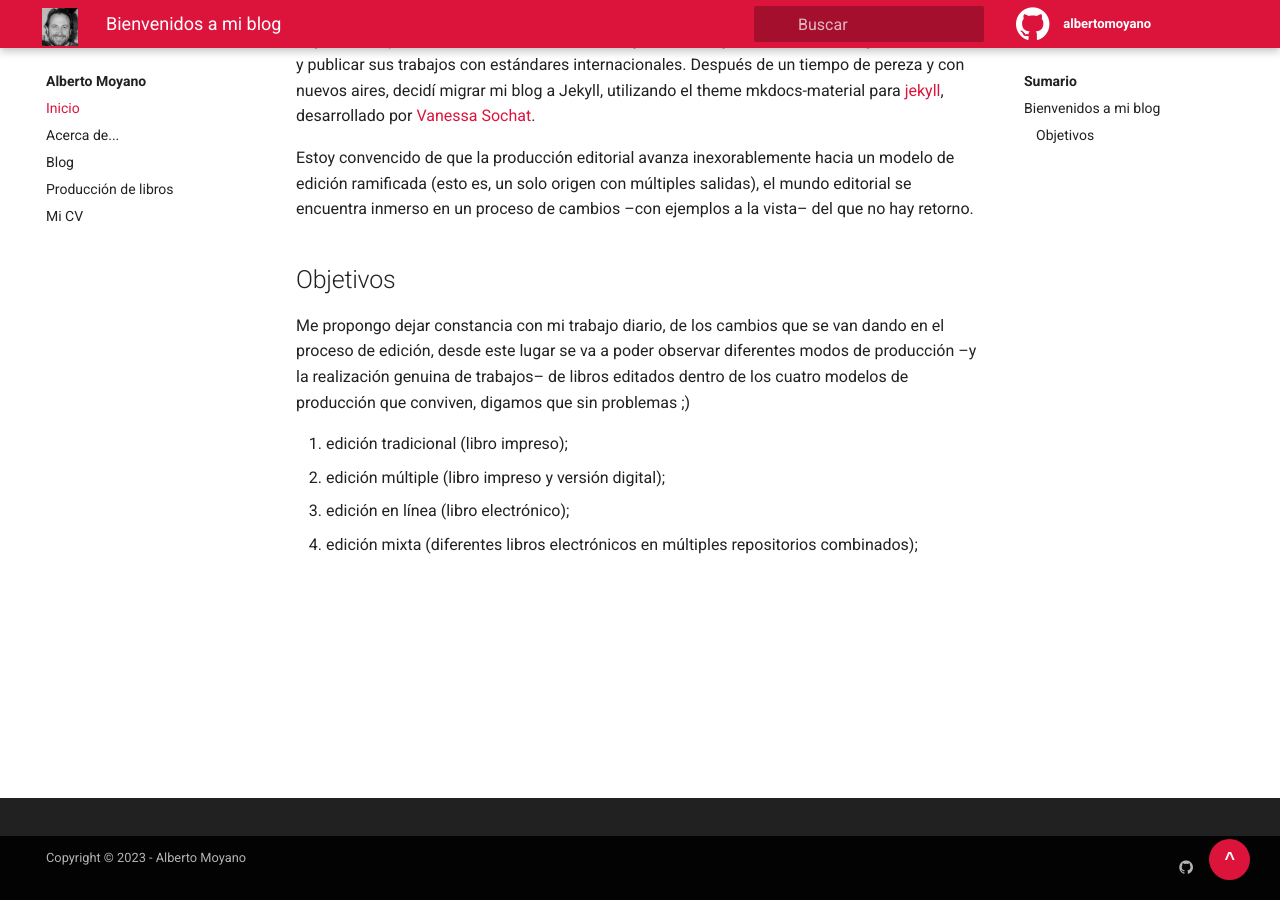
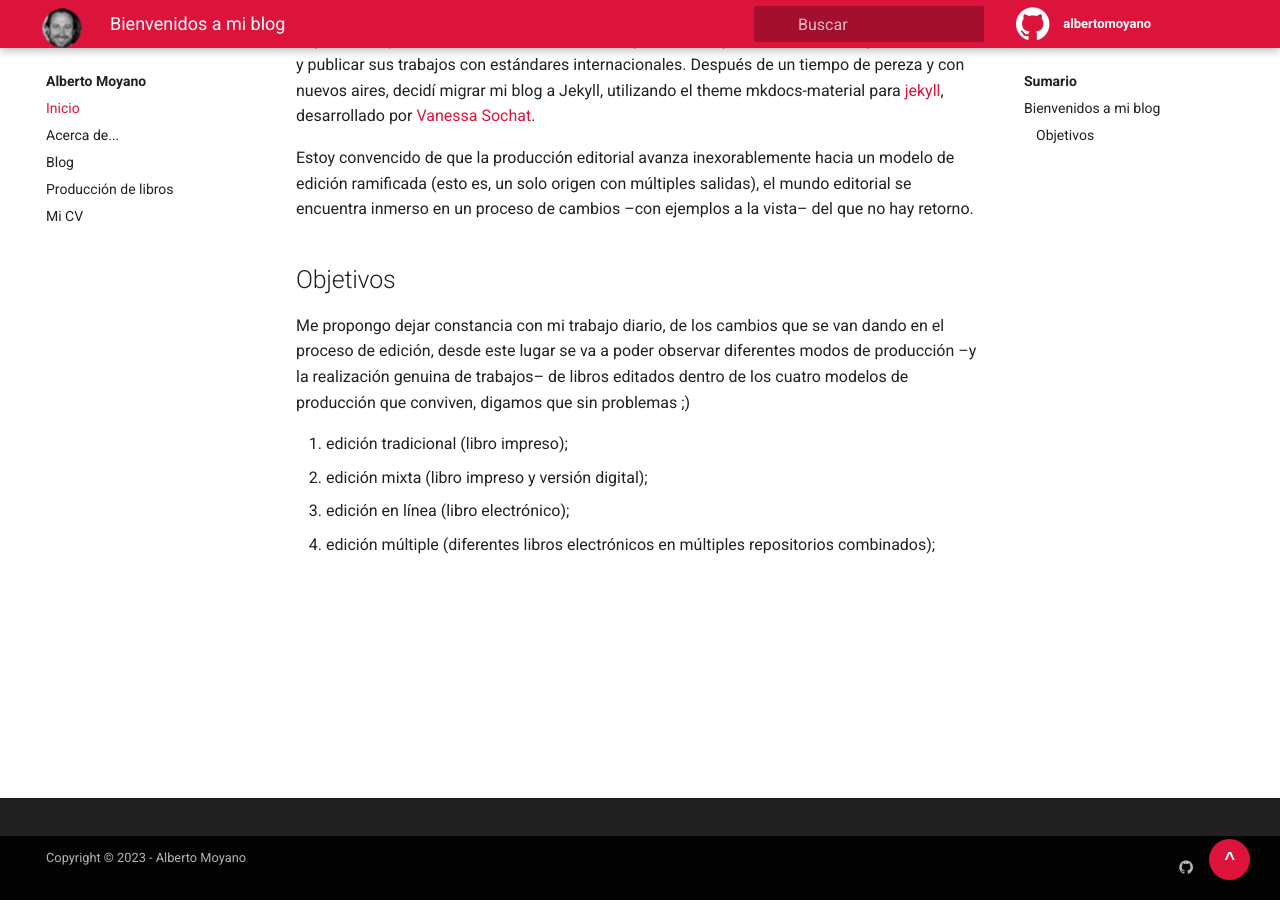
Before and after one commit to albertomoyano/albertomoyano.github.io, a Jekyll site: the page built from pages/index.md, in a window 1280 px wide and 900 px high, scrolled down 152 px. Built offline with Jekyll 4.4.1, drawn with Linux system fonts in a browser that asks for light colours.

Commit message:
foto redonda

```diff
--- a/pages/index.md
+++ b/pages/index.md
@@ -15,6 +15,6 @@
 Me propongo dejar constancia con mi trabajo diario, de los cambios que se van dando en el proceso de edición, desde este lugar se va a poder observar diferentes modos de producción --y la realización genuina de trabajos-- de libros editados dentro de los cuatro modelos de producción que conviven, digamos que sin problemas ;)
 
 1. edición tradicional (libro impreso);
-2. edición múltiple (libro impreso y versión digital);
+2. edición mixta (libro impreso y versión digital);
 3. edición en línea (libro electrónico);
-4. edición mixta (diferentes libros electrónicos en múltiples repositorios combinados);
+4. edición múltiple (diferentes libros electrónicos en múltiples repositorios combinados);
```
Also changed, not shown: assets/img/favicon.png.
